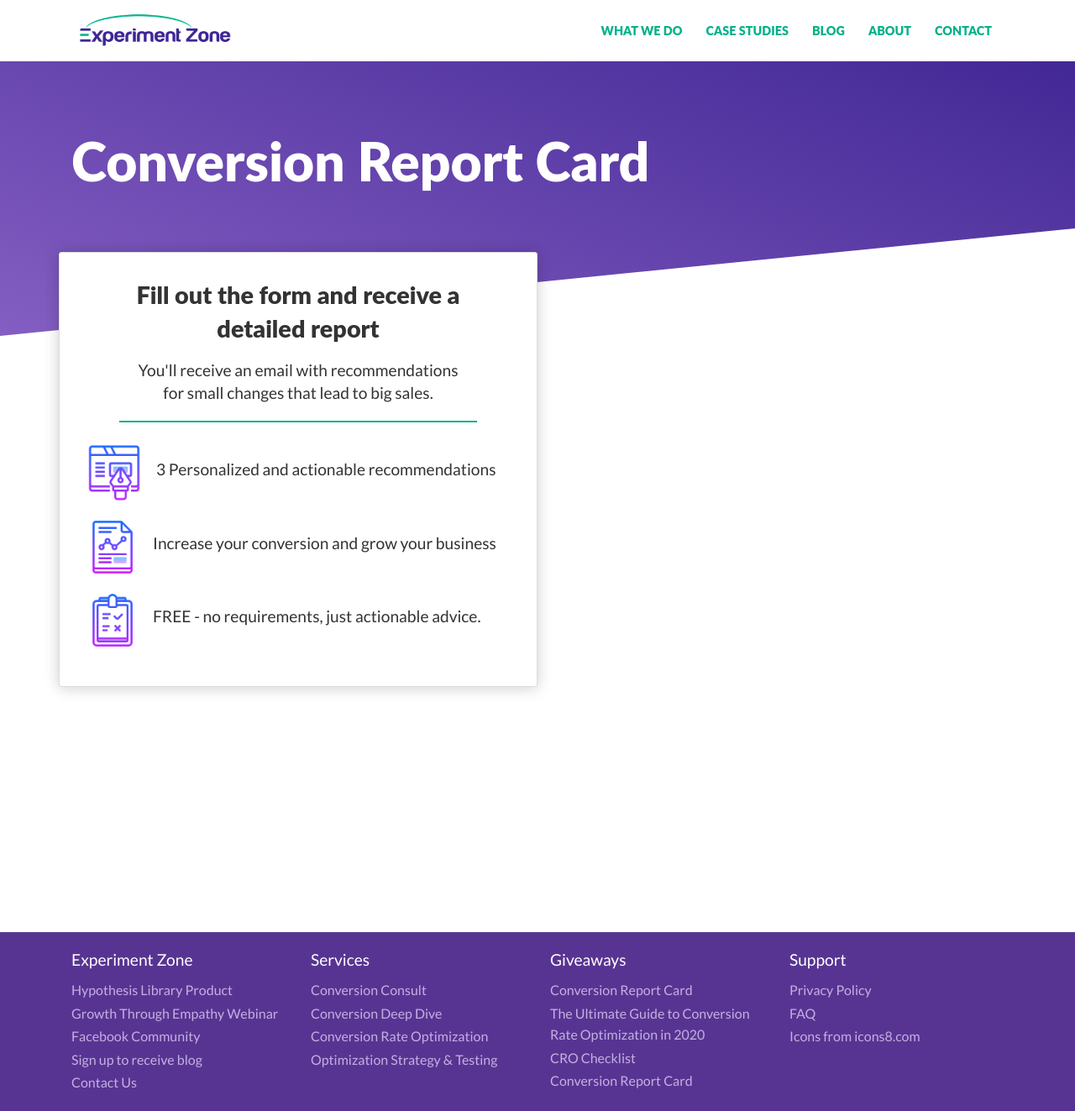
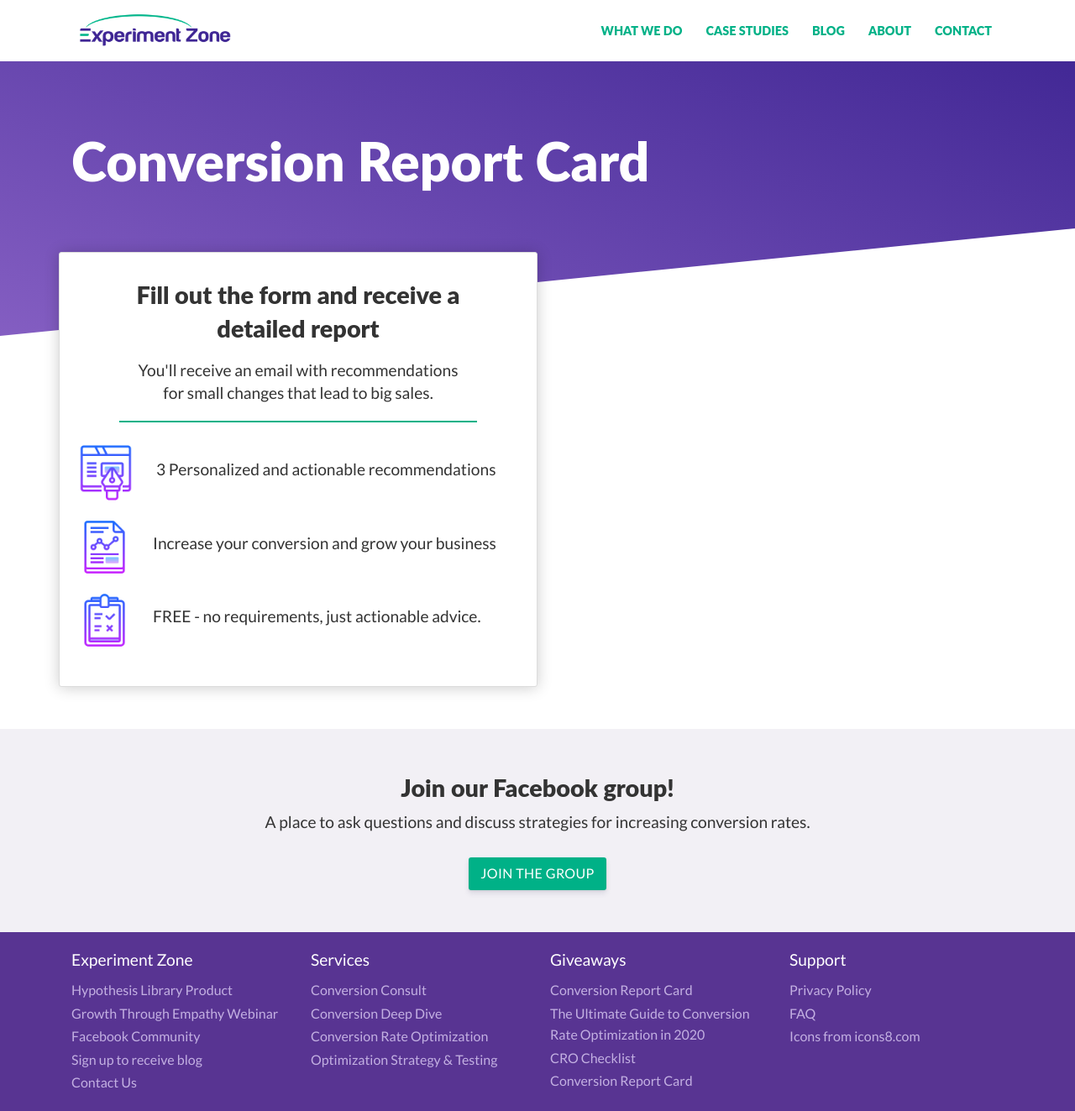
Before and after one commit to experimentzone-team/experiment-zone-site, a Jekyll site: the page built from collections/_giveaways/actionable_conversion_insights.html, in a window 1280 px wide and 1323 px high. Shown: the whole window at 84% size. Built offline with Jekyll 4.4.1, drawn with Linux system fonts in a browser that asks for light colours; some web fonts are replaced; a script that is not in the unit is left out.

Commit message:
Added facebook group cta to report card page plus fixed resonsive bugs

```diff
--- /dev/null
+++ b/_includes/facebook-group-cta.html
@@ -0,0 +1,18 @@
+<div class="strip-grey pt-5 pb-5">
+    <div class="container justify-content-center">
+      <div class="col-12">
+        <h2 class="text-center">
+          Join our Facebook group!
+        </h2>
+        <h3 class="text-center">
+          A place to ask questions and discuss strategies for increasing conversion rates.
+        </h3>
+        <div class="col-12 text-center">
+          <a
+          class="button mt-2 text-center"
+          href="https://www.facebook.com/groups/growththroughempathy" target="_blank" rel="noopener noreferrer"
+          >Join The Group</a>
+        </div>
+      </div>
+    </div>
+  </div>
--- a/_sass/report-card-style.scss
+++ b/_sass/report-card-style.scss
@@ -2,7 +2,7 @@
   display: flex;
   flex-wrap: wrap;
   flex-direction: row;
-  text-align: center;
+  text-align: left;
   border: 1px solid #dcdcdc;
   border-radius: 3px;
   box-shadow: 0 1px 18px rgba(0, 0, 0, 0.2);
@@ -16,9 +16,14 @@
   border-bottom: solid #00b187 2px;
   margin: 8px 0 20px 0;
   padding-bottom: 20px;
+  font-weight: normal;
 }
 .report-card-description {
   border-top: solid #00b187 2px;
   margin: 12px 0 8px 0;
   padding-top: 20px;
 }
+
+.team-name {
+  font-weight: normal;
+}
--- a/collections/_giveaways/actionable_conversion_insights.html
+++ b/collections/_giveaways/actionable_conversion_insights.html
@@ -23,15 +23,15 @@ height=page.heroHeight heading=page.heroHeading subheading=page.heroSubHeading
 overlay=page.heroBackgroundOverlay diagonal=page.heroDiagonal
 diagonalfill=page.heroDiagonalFill %}
 
-<div class="container mt-lg-n10 mb-10">
+<div class="container mt-lg-n10 mb-5">
   <div class="row justify-content-center">
     <div
       class="col-11 col-md-10 col-lg-6 pt-3 pb-3 pr-0 pl-0 mt-4 mb-4 mt-lg-0 mb-lg-0 report-card-info justify-content-center"
     >
-      <h2 class="col-9">
+      <h2 class="col-12 col-md-9 text-center">
         Fill out the form and receive a detailed report
       </h2>
-      <h3 class="col-9 report-card-title">
+      <h3 class="col-12 col-md-9 report-card-title text-center">
         You'll receive an email with recommendations for small changes that lead
         to big sales.
       </h3>
@@ -94,7 +94,7 @@ diagonalfill=page.heroDiagonalFill %}
         </div>
       </div>
     </div>
-    <div class="col-11 col-lg-6 mt-lg-0">
+    <div class="col-11 col-lg-6 mt-lg-0 pr-0 pl-0 pr-lg-2 pl-lg-2">
       <div class="_form_19 justify-content-start"></div>
       <script
         src="https://experimentzone.activehosted.com/f/embed.php?id=19"
@@ -104,3 +104,5 @@ diagonalfill=page.heroDiagonalFill %}
     </div>
   </div>
 </div>
+
+{% include facebook-group-cta.html %}
--- a/pages/blog.html
+++ b/pages/blog.html
@@ -134,7 +134,6 @@ button_text=site.params.GTE_site_cta.button_text %} -->
 <a id="blog-sign-up"></a>
 <div class="strip-grey pt-5 pb-5">
   <div class="container justify-content-center">
-    <!-- <div class="row"> -->
     <div class="col-12">
       <h2 class="mb-n2 text-center">
         Get our tips and tricks for Experience Optimization sent to your inbox!
@@ -147,7 +146,6 @@ button_text=site.params.GTE_site_cta.button_text %} -->
       ></script>
     </div>
   </div>
-  <!-- </div> -->
 </div>
 
 
```
